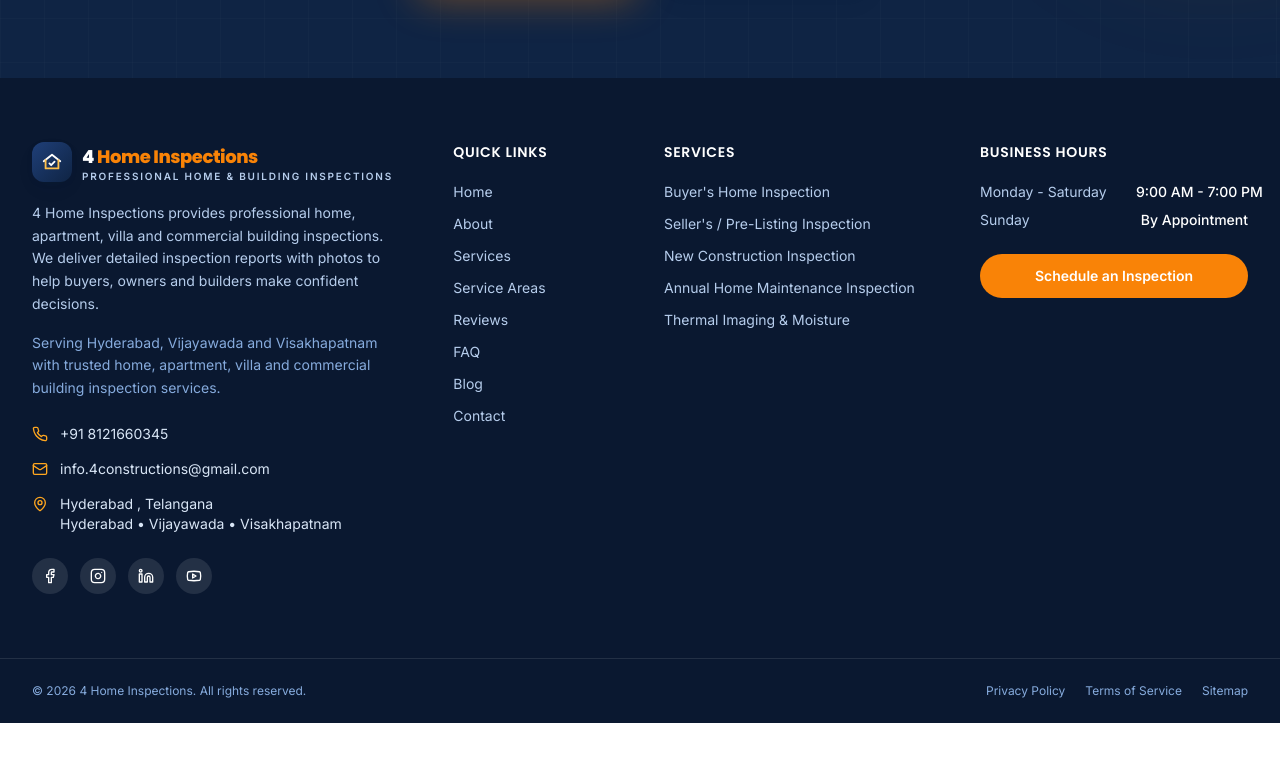
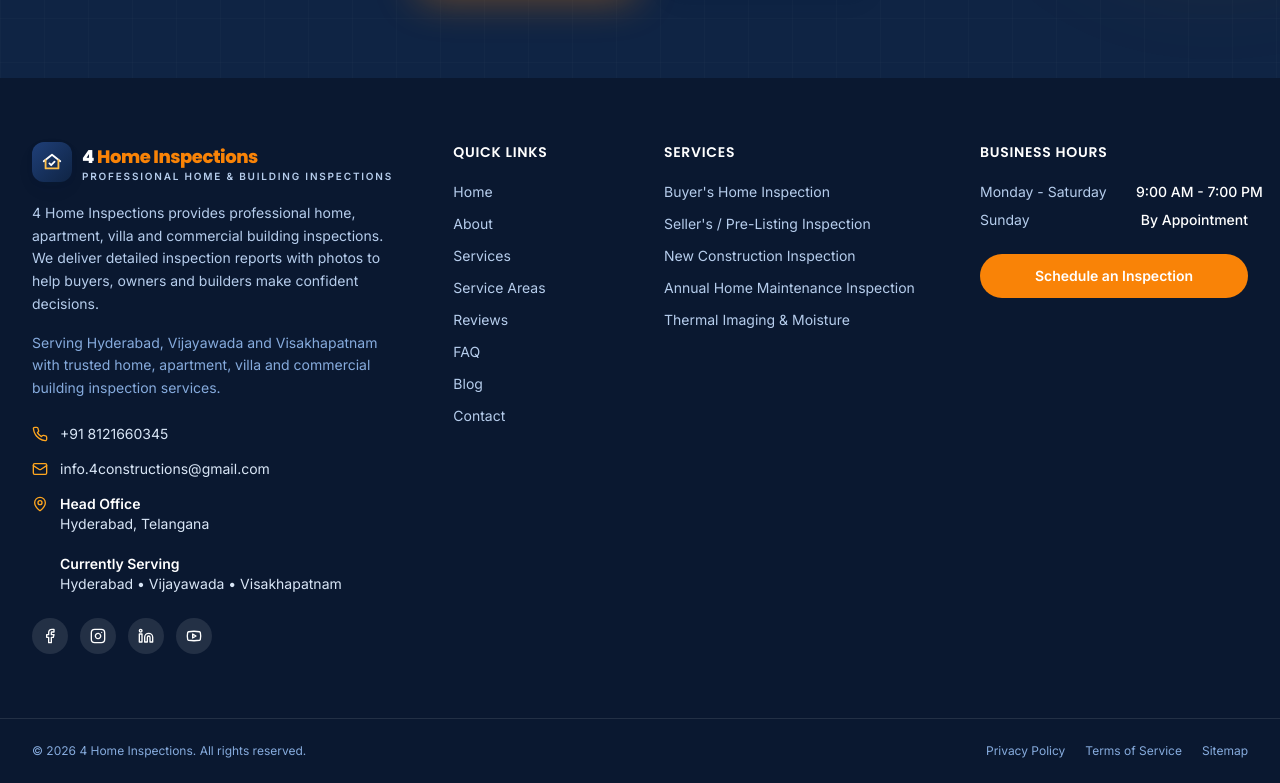
Before and after one commit to saichowdary96/4homeinspections, a Next.js app: page / in a window 1280 px wide. Shown: the part 7438-8221 px from the top of the page. Before the commit the page ends 8161 px from the top, so only its background shows below. Built offline with nearby package versions, Linux system fonts and the light colour scheme.

Commit message:
Update Footer.tsx

```diff
--- a/src/components/layout/Footer.tsx
+++ b/src/components/layout/Footer.tsx
@@ -68,10 +68,17 @@
               <li className="inline-flex items-start gap-3">
                 <MapPin className="mt-0.5 h-4 w-4 shrink-0 text-accent-400" />
                 <span>
-                  {siteConfig.contact.address.line1}
-                  <br />
-                  {siteConfig.contact.address.line2}
-                </span>
+  <span className="font-semibold text-white">Head Office</span>
+  <br />
+  Hyderabad, Telangana
+
+  <br />
+  <br />
+
+  <span className="font-semibold text-white">Currently Serving</span>
+  <br />
+  Hyderabad • Vijayawada • Visakhapatnam
+</span>
               </li>
             </ul>
 
```
